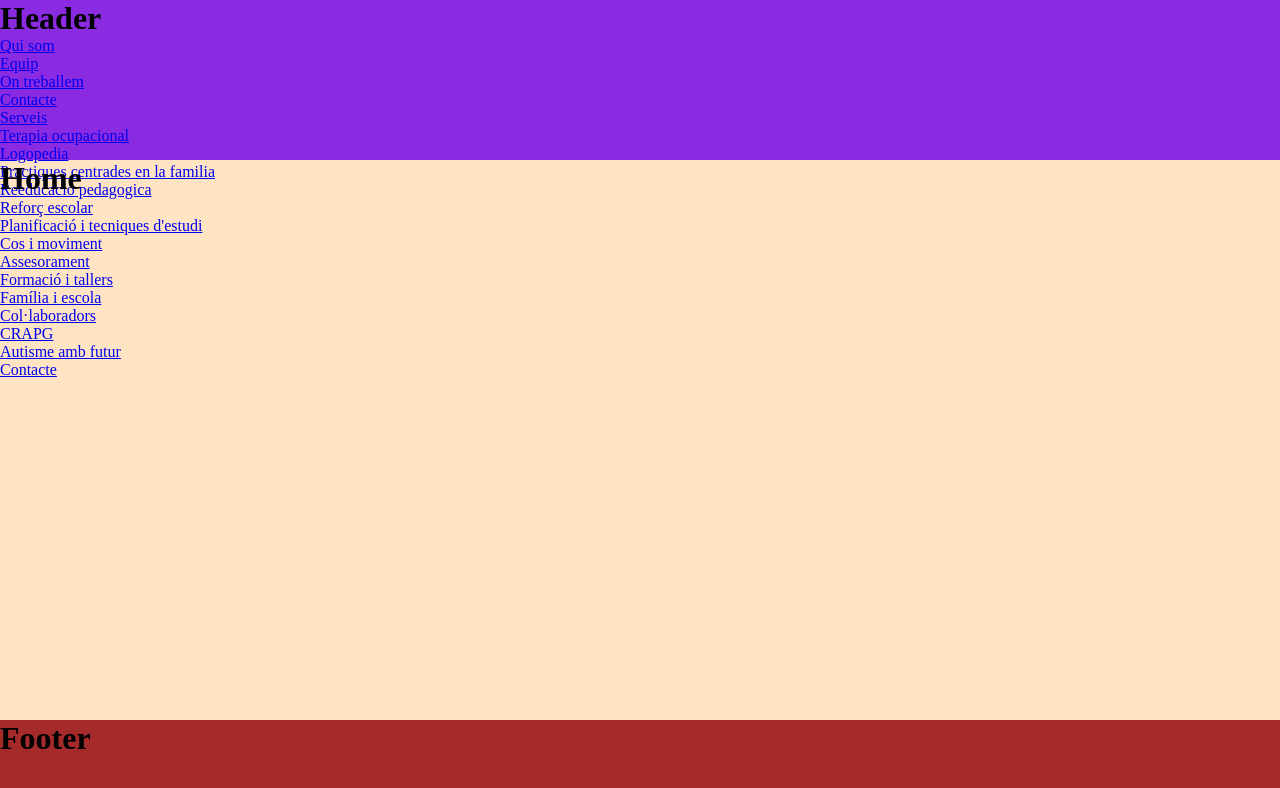
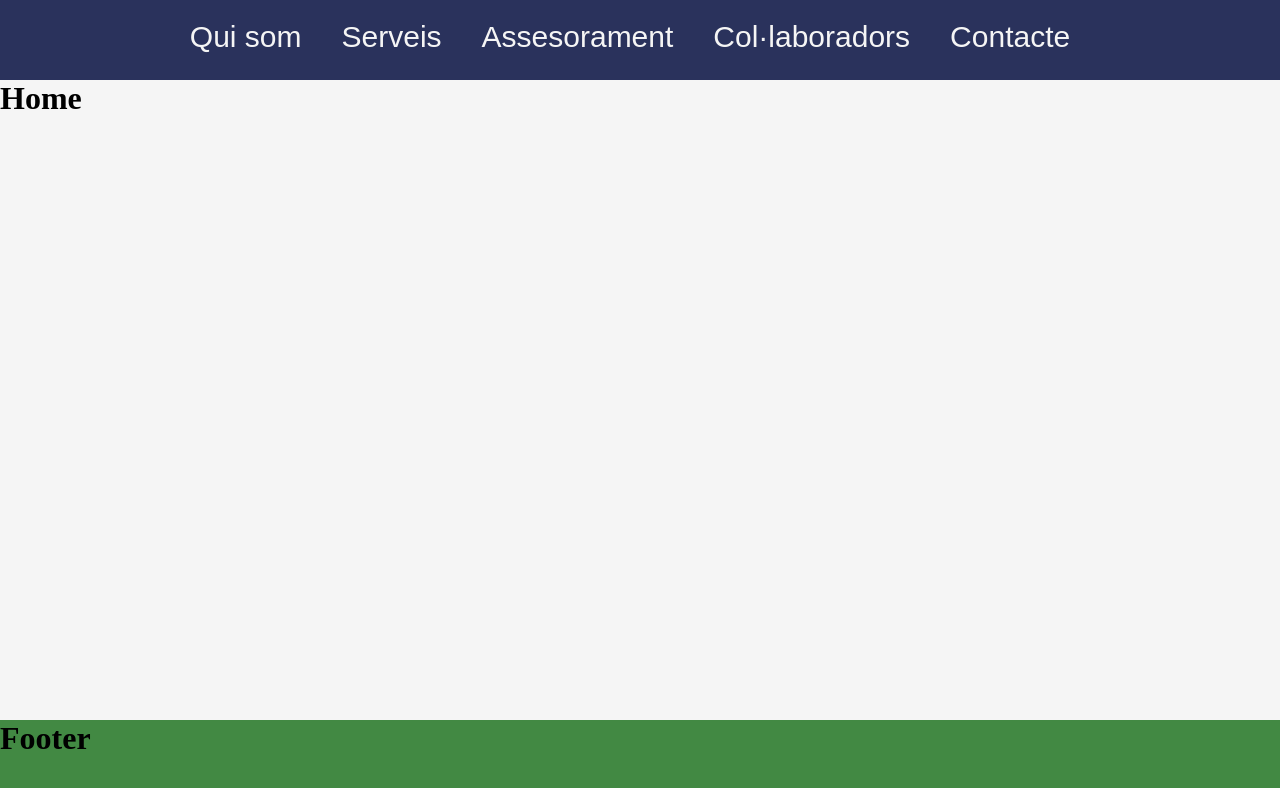
Before and after one commit to ozillo/femCami, a React (Vite) app: page / in a window 1280 px wide. Shown: the top 788 px of the page. Built offline with nearby package versions, Linux system fonts and the light colour scheme.

Commit message:
Styling Nav on Header

```diff
--- a/src/components/Footer/Footer.css
+++ b/src/components/Footer/Footer.css
@@ -1,5 +1,5 @@
 footer {
     height: 10vh;
     width: 100%;
-    background-color: brown;
+    background-color:#428943;
 }
--- a/src/components/Header/Header.css
+++ b/src/components/Header/Header.css
@@ -1,5 +1,71 @@
 header {
-    height:20vh;
+    height:10vh;
     width: 100%;
-    background-color: blueviolet;
+    background-color:#2a325c;
+
+
+
 }
+.menu-nav {
+    display:flex;
+    justify-content: center;
+    font-family: 'Arial', sans-serif;
+    font-size: 30px;
+    background-color:#2a325c;
+    padding: 10px;
+  }
+
+  .menu-quisom,
+  .menu-serveis,
+  .menu-assesorament,
+  .menu-collaboradors {
+    list-style: none;
+    padding: 0;
+    margin: 0;
+  }
+
+  .menu-quisom li,
+  .menu-serveis li,
+  .menu-assesorament li,
+  .menu-collaboradors li {
+    display: inline-block;
+    margin-right: 20px;
+    position: relative;
+  }
+
+  .menu-quisom a,
+  .menu-serveis a,
+  .menu-assesorament a,
+  .menu-collaboradors a {
+    text-decoration: none;
+    color:whitesmoke;
+    padding: 10px;
+    display: block;
+  }
+
+  .menu-quisom ul,
+  .menu-serveis ul,
+  .menu-assesorament ul,
+  .menu-collaboradors ul {
+    display: none;
+    position: absolute;
+    top: 30px;
+    left: 0;
+    background-color:#2a325c;
+    padding: 10px;
+  }
+
+  .menu-quisom li:hover > ul,
+  .menu-serveis li:hover > ul,
+  .menu-assesorament li:hover > ul,
+  .menu-collaboradors li:hover > ul {
+    display: block;
+  }
+
+  .menu-quisom ul li,
+  .menu-serveis ul li,
+  .menu-assesorament ul li,
+  .menu-collaboradors ul li {
+    display: block;
+    margin: 10px 0;
+  }
--- a/src/components/Header/Header.jsx
+++ b/src/components/Header/Header.jsx
@@ -4,7 +4,6 @@ import React from 'react'
 const Header = () => {
   return (
 <header>
-  <h1>Header</h1>
     <nav className="menu-nav">
       <ul className="menu-quisom">
         <li><a href="#">Qui som</a>
@@ -15,7 +14,7 @@ const Header = () => {
       </ul>
       </li>
         <li><a href="#">Serveis</a>
-        <ul>
+        <ul className="menu-serveis">
         <li><a href="#">Terapia ocupacional</a></li>
         <li><a href="#">Logopedia</a></li>
         <li><a href="#">Practiques centrades en la familia</a></li>
@@ -26,13 +25,13 @@ const Header = () => {
           </ul>
           </li>
           <li><a href="#">Assesorament</a>
-        <ul>
+        <ul className="menu-assesorament">
         <li><a href="#">Formació i tallers</a></li>
         <li><a href="#">Família i escola</a></li>
           </ul>
           </li>
           <li><a href="#">Col·laboradors</a>
-        <ul>
+        <ul className="menu-colaboradors">
         <li><a href="#">CRAPG</a></li>
         <li><a href="#">Autisme amb futur</a></li>
           </ul>
--- a/src/components/Home/Home.css
+++ b/src/components/Home/Home.css
@@ -1,5 +1,5 @@
 main {
-    height:70vh;
+    height:80vh;
     width:100%;
-    background-color: bisque;
+    background-color:whitesmoke;
 }
```
